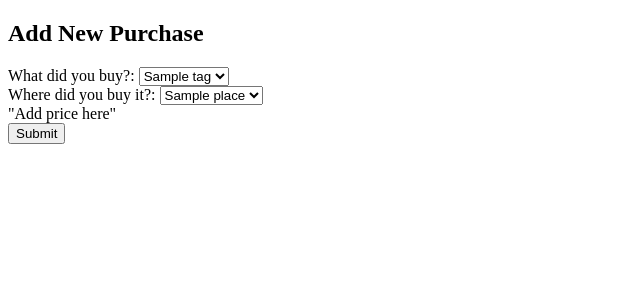
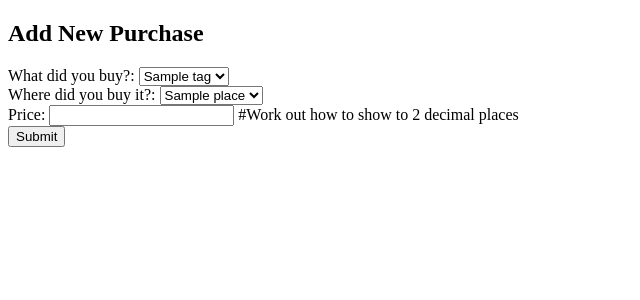
Before and after one commit to jdnolan93/spending_tracker_project, a Flask app: page /purchases/new in a window 1280 px wide. Shown: the part 260-560 px from the top of the page, without its empty margins (0-640 px from the left). Run offline with Flask 2, Linux system fonts and the light colour scheme; a database or web service that is not in the repository returns one stand-in record (values such as "Sample title"); some libraries are stand-ins or nearby versions.

Commit message:
updated new purchases html to input numbers

```diff
--- a/templates/purchases/new.html
+++ b/templates/purchases/new.html
@@ -21,7 +21,8 @@
         </select>
     </div>
     <div>
-        "Add price here"
+        <label for="price">Price:</label>
+        <input type="number" name="price" id="price" step="any"> #Work out how to show to 2 decimal places
     </div>
     <div>
         <input type="submit" value="Submit">
```
